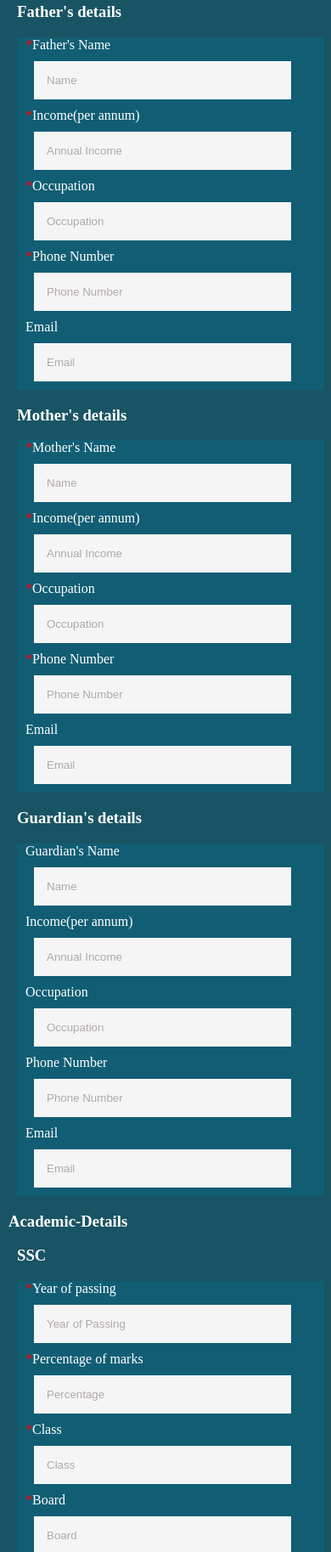
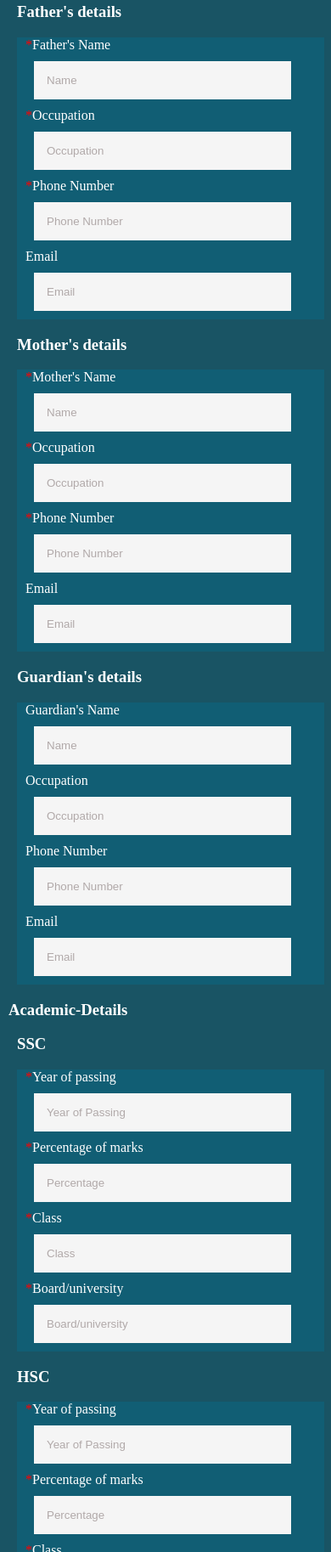
Before and after one commit to Altamash2002/Form, a plain HTML site: page index.html in a window 390 px wide. Shown: the part 1079-2906 px from the top of the page at 85% size. Drawn offline with Linux system fonts and the light colour scheme.

Commit message:
Seventh Commit

```diff
--- a/index.html
+++ b/index.html
@@ -56,8 +56,6 @@
           <div id="father-details" class="fmg-details">
             <span style="color: red;">*</span><label for="Father-Name">Father's Name</label><br>
             <input name="Father-Name" type="text" class="form-input" placeholder="Name" required><br>
-            <span style="color: red;">*</span><label for="Father-income">Income(per annum)</label><br>
-            <input name="Father-income" type="number" class="form-input" placeholder="Annual Income" required><br>
             <span style="color: red;">*</span><label for="Father-occupation">Occupation</label><br>
             <input name="Father-occupation" type="text" class="form-input" placeholder="Occupation" required><br>
             <span style="color: red;">*</span><label for="Father-phone">Phone Number</label><br>
@@ -70,8 +68,6 @@
           <div id="mother-details" class="fmg-details">
             <span style="color: red;">*</span><label for="Mother-Name">Mother's Name</label><br>
             <input name="Mother-Name" type="text" class="form-input" placeholder="Name" required><br>
-            <span style="color: red;">*</span><label for="Mother-income">Income(per annum)</label><br>
-            <input name="Mother-income" type="text" class="form-input" placeholder="Annual Income" required><br>
             <span style="color: red;">*</span><label for="Mother-occupation">Occupation</label><br>
             <input name="Mother-occupation" type="text" class="form-input" placeholder="Occupation" required><br>
             <span style="color: red;">*</span><label for="Mother-phone">Phone Number</label><br>
@@ -84,8 +80,6 @@
           <div id="guardian-details" class="fmg-details">
             <label for="Guardian-Name">Guardian's Name</label><br>
             <input name="Guardian-Name" type="text" class="form-input" placeholder="Name"><br>
-            <label for="Guardian-income">Income(per annum)</label><br>
-            <input name="Guardian-income" type="text" class="form-input" placeholder="Annual Income"><br>
             <label for="Guardian-occupation">Occupation</label><br>
             <input name="Guardian-occupation" type="text" class="form-input" placeholder="Occupation"><br>
             <label for="Guardian-phone">Phone Number</label><br>
@@ -106,8 +100,8 @@
             <input name="SSC-Percentage" type="text" class="form-input" placeholder="Percentage" required><br>
             <span style="color: red;">*</span><label for="SSC-Class">Class</label><br>
             <input name="SSC-Class" type="text" class="form-input" placeholder="Class" required><br>
-            <span style="color: red;">*</span><label for="SSC-Board">Board</label><br>
-            <input name="SSC-Board" type="text" class="form-input" placeholder="Board" required><br>
+            <span style="color: red;">*</span><label for="SSC-Board/university">Board/university</label><br>
+            <input name="SSC-Board" type="text" class="form-input" placeholder="Board/university" required><br>
           </div>
           <h3>HSC</h3>
           <div id="HSC-details" class="fmg-details">
@@ -117,8 +111,8 @@
             <input name="HSC-Percentage" type="text" class="form-input" placeholder="Percentage" required><br>
             <span style="color: red;">*</span><label for="HSC-class">Class</label><br>
             <input name="HSC-class" type="text" class="form-input" placeholder="Class" required><br>
-            <span style="color: red;">*</span><label for="HSC-Board">Board</label><br>
-            <input name="HSC-Board" type="text" class="form-input" placeholder="Board" required><br>
+            <span style="color: red;">*</span><label for="HSC-Board/university">Board/university</label><br>
+            <input name="HSC-Board" type="text" class="form-input" placeholder="Board/university" required><br>
           </div>
           <h3>FE/Diploma</h3>
           <div id="FE/Diploma-details" class="fmg-details">
@@ -128,7 +122,7 @@
             <input name="FE/Diploma-Percentage" type="text" class="form-input" placeholder="Percentage" required><br>
             <span style="color: red;">*</span><label for="FE/Diploma-class">Class</label><br>
             <input name="FE/Diploma-class" type="text" class="form-input" placeholder="Class" required><br>
-            <span style="color: red;">*</span><label for="FE/Diploma-University">Board</label><br>
+            <span style="color: red;">*</span><label for="FE/Diploma-University">University</label><br>
             <input name="FE/Diploma-University" type="text" class="form-input" placeholder="University" required><br>
           </div>
         </div>
@@ -223,10 +217,20 @@
         <h3><span style="color: red;">*</span>Hobbies</h3>
         <div id="hobby">
           <div class="fmg-details">
-            <textarea class="form-input" name="hobby/internships" rows="7" cols="20"
-              placeholder="Name your Hobbies/Interests/Internship" required></textarea>
+            <textarea class="form-input" name="hobbys" rows="7" cols="20"
+              placeholder="Name your Hobbies/Interests" required></textarea>
           </div>
         </div>
+
+        <!-- internships -->
+        <h3><span style="color: red;">*</span>Internships details</h3>
+        <div id="internship">
+          <div class="fmg-details">
+            <textarea class="form-input" name="internships" rows="7" cols="20"
+              placeholder="Enter Your Intership details" required></textarea>
+          </div>
+        </div>
+
 
 
         <!-- Submit button -->
--- a/style.css
+++ b/style.css
@@ -62,7 +62,7 @@ textarea{
     background-color:rgb(17, 94, 116);
 }
 
-#parent-details,#academic-details,#professional-details,#syear,#sem3,#sem4,#tyear,#sem5,#sem6,#fnyear,#sem7,#sem8,#atkt-record,#hobby,#achievements,#personal-details{
+#parent-details,#academic-details,#professional-details,#syear,#sem3,#sem4,#tyear,#sem5,#sem6,#fnyear,#sem7,#sem8,#atkt-record,#hobby,#achievements,#personal-details,#internship{
     padding-left:50px;
 }
 
@@ -80,7 +80,7 @@ textarea{
 }
 
 
-/* button start */
+/* button start.. */
 #btn-div{
     display: flex;
     justify-content: center;
@@ -131,7 +131,7 @@ textarea{
         padding-left: 10px;
         width: 95%;
     }
-    #parent-details,#academic-details,#professional-details,#syear,#sem3,#sem4,#tyear,#sem5,#sem6,#fnyear,#sem7,#sem8,#atkt-record,#hobby,#achievements,#personal-details{
+    #parent-details,#academic-details,#professional-details,#syear,#sem3,#sem4,#tyear,#sem5,#sem6,#fnyear,#sem7,#sem8,#atkt-record,#hobby,#achievements,#personal-details,#internship{
         padding-left:10px;
     }
 
```
